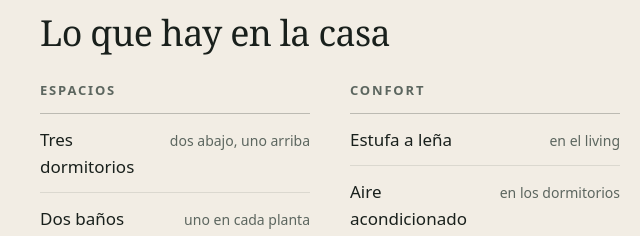
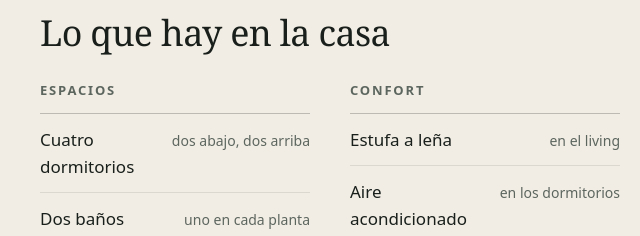
Before and after one commit to pablo-viana-qa/la-casa-del-bosque, an Astro site: page / in a window 1280 px wide. Shown: the part 1780-2016 px from the top of the page, 0-640 px from the left. Built offline with nearby package versions, Linux system fonts and the light colour scheme; Astro itself is replaced by a stand-in of ours; no server answers.

Commit message:
La casa tiene 4 dormitorios (dos abajo, dos arriba)
Co-Authored-By: Claude Opus 5.5 <noreply@anthropic.com>

```diff
--- a/src/data/site.ts
+++ b/src/data/site.ts
@@ -77,7 +77,7 @@ export const amenityGroups: { title: string; items: { label: string; note?: stri
   {
     title: 'Espacios',
     items: [
-      { label: 'Tres dormitorios', note: 'dos abajo, uno arriba' },
+      { label: 'Cuatro dormitorios', note: 'dos abajo, dos arriba' },
       { label: 'Dos baños', note: 'uno en cada planta' },
       { label: 'Living amplio', note: 'con cocina definida' },
       { label: 'Dos jardines', note: 'al frente y atrás' },
--- a/src/layouts/Layout.astro
+++ b/src/layouts/Layout.astro
@@ -10,7 +10,7 @@ interface Props {
 }
 const {
   title = 'Casa de alquiler en Balneario Iporá, Tacuarembó | La Casa del Bosque',
-  description = 'Alquiler de casa en Balneario Iporá, Tacuarembó: 3 dormitorios, 2 baños, estufa a leña y jardín para hasta 8 personas, a pasos del lago. Mascotas sin cargo.',
+  description = 'Alquiler de casa en Balneario Iporá, Tacuarembó: 4 dormitorios, 2 baños, estufa a leña y jardín para hasta 8 personas, a pasos del lago. Mascotas sin cargo.',
 } = Astro.props;
 
 const base = Astro.site ?? Astro.url;
@@ -46,7 +46,7 @@ const jsonLd = {
     addressCountry: 'UY',
   },
   containedInPlace: { '@type': 'Place', name: 'Balneario Iporá, Tacuarembó, Uruguay' },
-  numberOfRooms: 3,
+  numberOfRooms: 4,
   numberOfBathroomsTotal: 2,
   occupancy: { '@type': 'QuantitativeValue', maxValue: 8, unitText: 'huéspedes' },
   priceRange: `${pricing.currency}${nightlyPrice(pricing.minGuests)} – ${pricing.currency}${pricing.base} por noche`,
```
